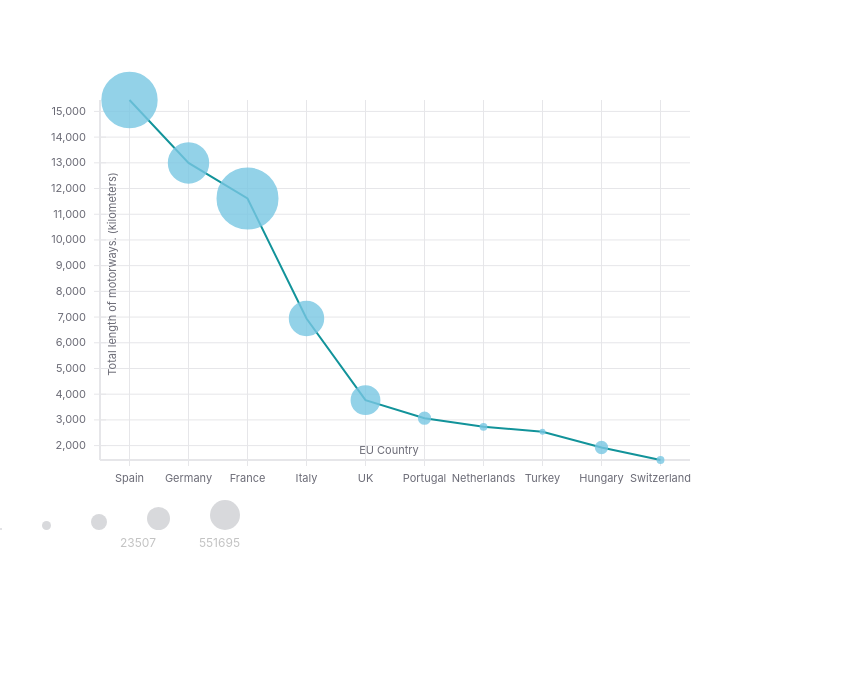
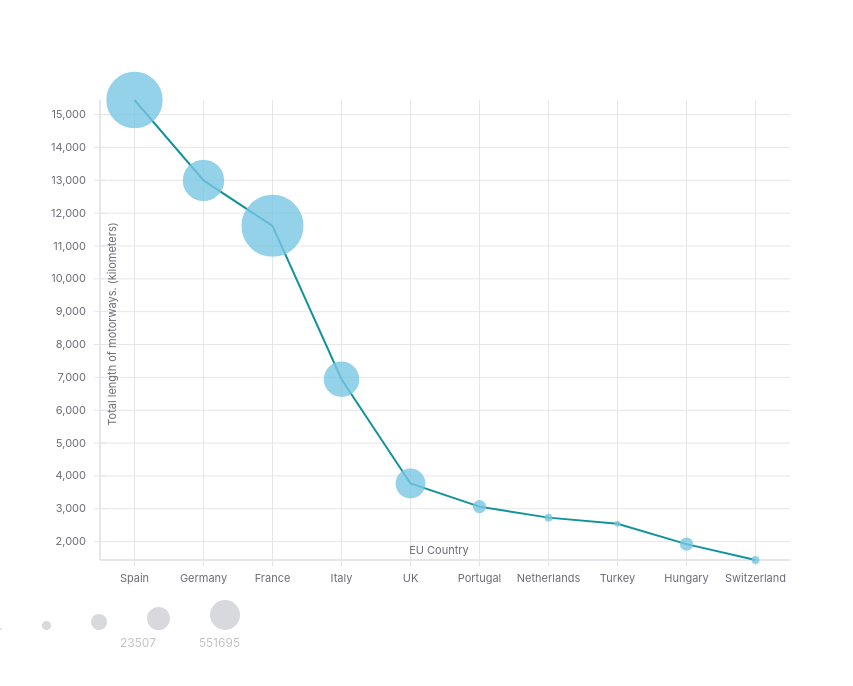
Before and after one commit to alokreddy/reactVisEU, a React (Create React App) app: page / in a window 1280 px wide. Shown: the top 686 px of the page, without its empty margins (0-853 px from the left). Built offline with nearby package versions, Linux system fonts and the light colour scheme.

Commit message:
Size of the motorways chart optimized

```diff
--- a/src/App.js
+++ b/src/App.js
@@ -28,7 +28,7 @@ class App extends Component {
     return (
       <div className="App">
         <XYPlot margin={{ left: 100, top: 100 }} xType="ordinal"
-          height={500} width={700}>
+          height={600} width={800}>
           <VerticalGridLines />
           <HorizontalGridLines />
           <XAxis position="middle" title="EU Country" />
```
